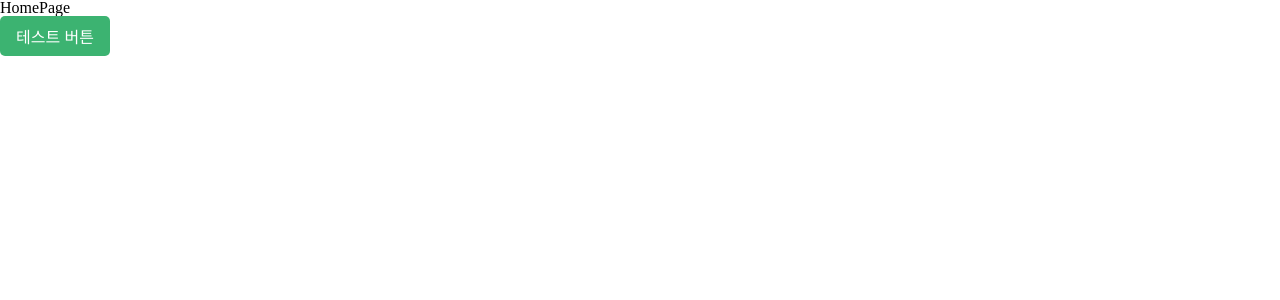
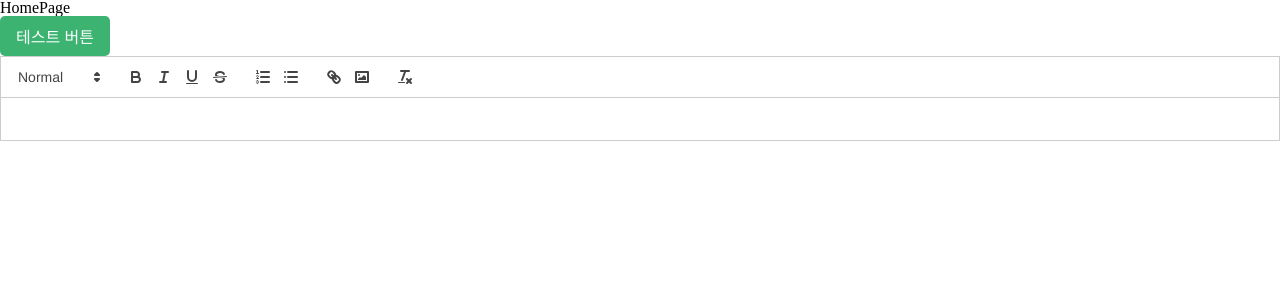
Before and after one commit to QnABoard/front, a React (Vite) app: page / in a window 1280 px wide. Shown: the top 300 px of the page. Built offline with nearby package versions, Linux system fonts and the light colour scheme.

Commit message:
[Feat] 기본 QuilEditor 도입

```diff
--- a/src/App.tsx
+++ b/src/App.tsx
@@ -2,6 +2,7 @@ import { QueryClient, QueryClientProvider } from '@tanstack/react-query';
 import Button from '@/components/atoms/Button';
 import { RouterProvider, createBrowserRouter } from 'react-router';
 import router from '@/routes/router';
+import QuillEditor from './components/domain/QuillEditor';
 
 const queryClient = new QueryClient({
   defaultOptions: {
@@ -19,6 +20,7 @@ const App = () => {
     <QueryClientProvider client={queryClient}>
       <RouterProvider router={appRouter} />
       <Button variant='primary'>테스트 버튼</Button>
+      <QuillEditor />
     </QueryClientProvider>
   );
 };
--- /dev/null
+++ b/src/components/domain/QuillEditor.tsx
@@ -0,0 +1,44 @@
+import React, { useState } from 'react';
+import ReactQuill from 'react-quill';
+import 'react-quill/dist/quill.snow.css';
+
+interface QuillEditorProps {
+  value: string;
+  onChange: (content: string) => void;
+}
+
+const QuillEditor = ({ value, onChange }: QuillEditorProps) => {
+  const modules = {
+    toolbar: [
+      [{ header: [1, 2, 3, false] }],
+      ['bold', 'italic', 'underline', 'strike'],
+      [{ list: 'ordered' }, { list: 'bullet' }],
+      ['link', 'image'],
+      ['clean'],
+    ],
+  };
+
+  const formats = [
+    'header',
+    'bold',
+    'italic',
+    'underline',
+    'strike',
+    'list',
+    'bullet',
+    'link',
+    'image',
+  ];
+
+  return (
+    <ReactQuill
+      theme='snow'
+      value={value}
+      onChange={onChange}
+      modules={modules}
+      formats={formats}
+    />
+  );
+};
+
+export default QuillEditor;
```
Also changed, not shown: src/components/ui/atoms/Button.ts (added, +54 -0 lines).
